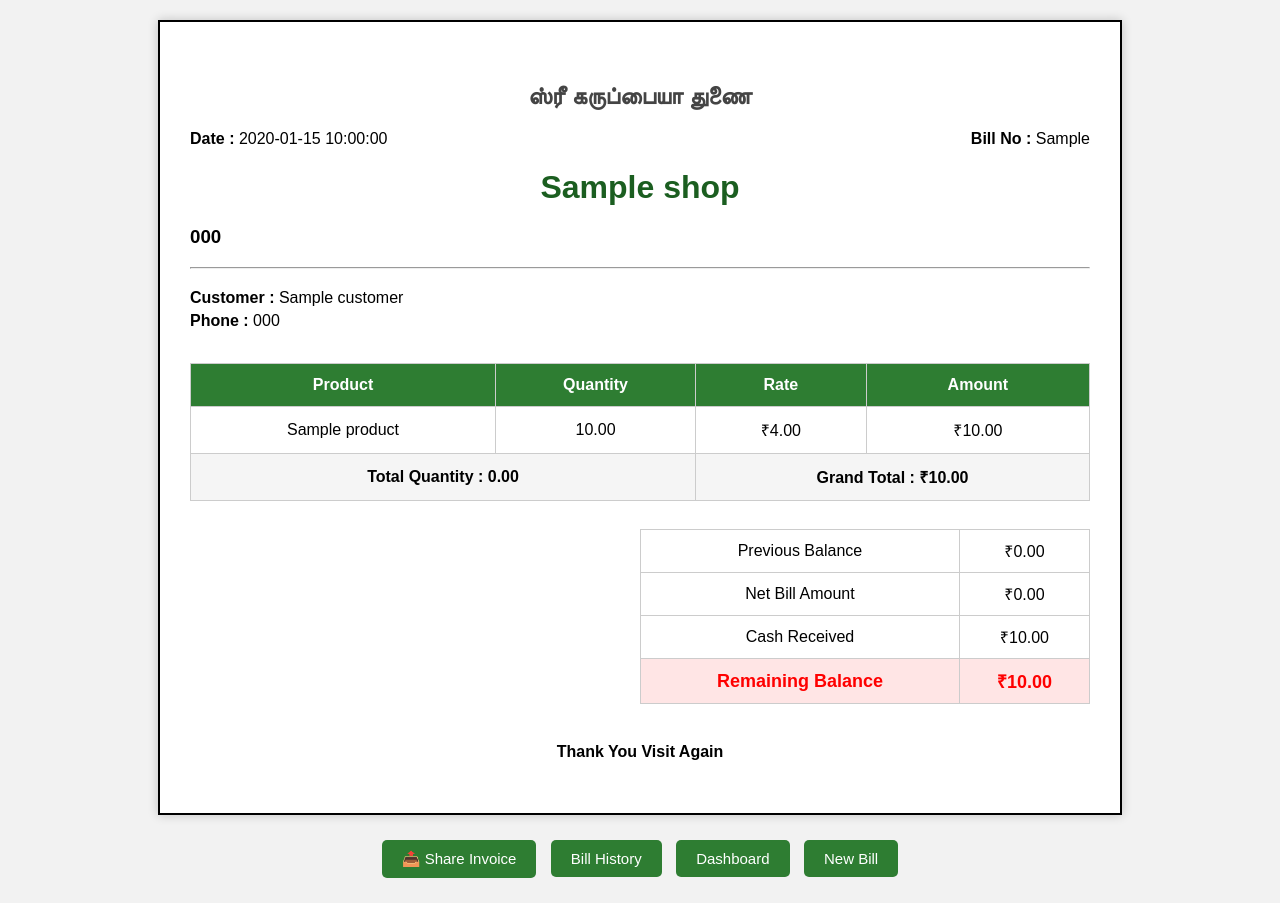
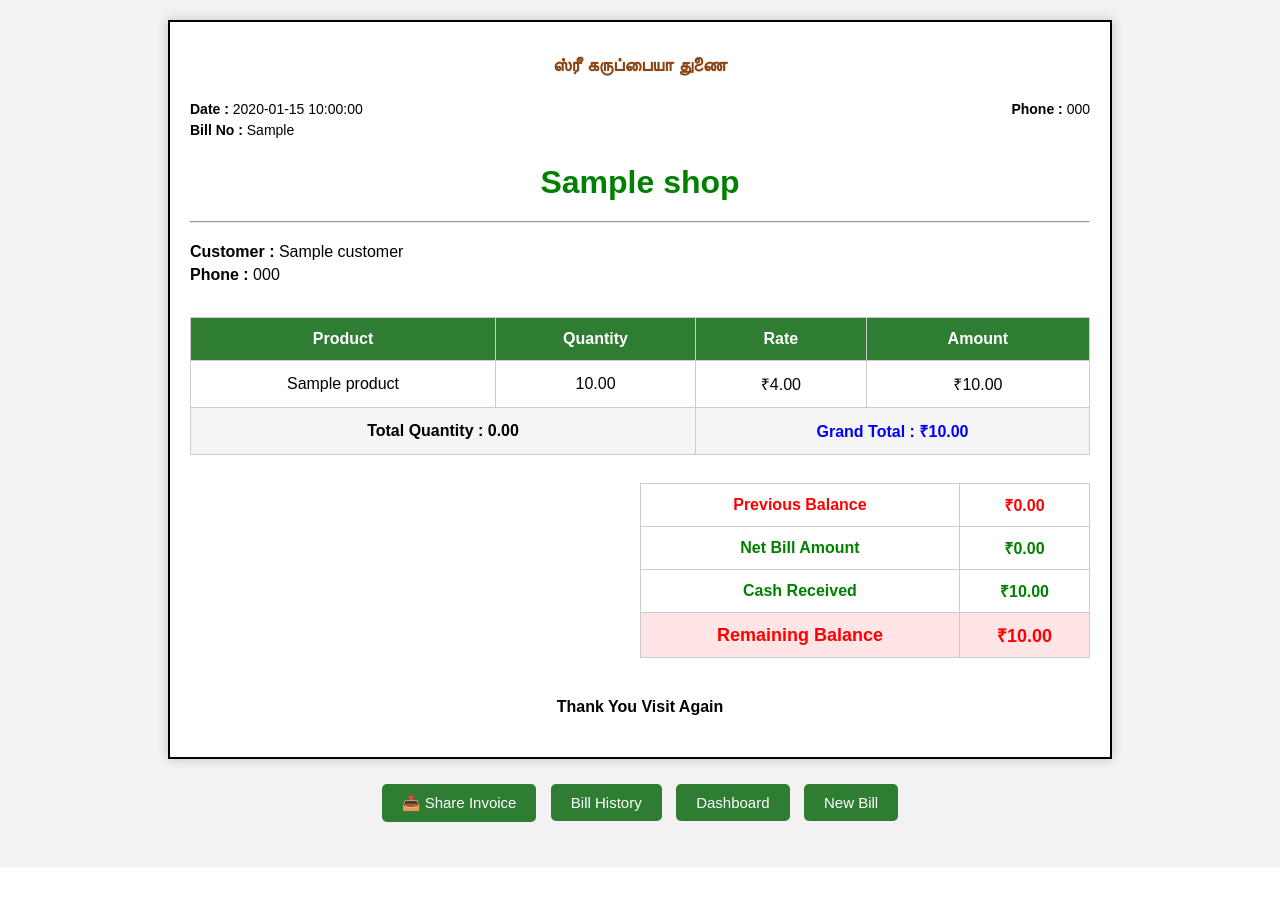
Before and after one commit to kapilraj26/billgenerate, a Flask app: template templates/invoice.html in a window 1280 px wide. After the commit the page ends 867 px from the top, so only its background shows below. Run offline with Flask 3, Linux system fonts and the light colour scheme; the template is opened without the code that fills it: most values are stand-ins (such as "Sample title", 1, 10 or a date in 2020); parts of the project's set-up code (start-up, migrations or seed data) failed here and were passed over.

Commit message:
Update invoice.html

```diff
--- a/templates/invoice.html
+++ b/templates/invoice.html
@@ -3,16 +3,79 @@
 <html lang="en">
 
 <head>
+    <meta charset="UTF-8">
+    <meta name="viewport" content="width=device-width, initial-scale=1.0">
 
-    <meta charset="UTF-8">
-
-    <meta name="viewport"
-          content="width=device-width, initial-scale=1.0">
-
-    <title>{{ title | default('ஸ்ரீ கருப்பையா துணை', true) }}</title>
+    <title>ஸ்ரீ கருப்பையா துணை - Invoice</title>
 
     <link rel="stylesheet"
           href="{{ url_for('static', filename='style.css') }}">
+
+    <style>
+        .bill {
+            background: white;
+            padding: 20px;
+        }
+
+        .top {
+            display: flex;
+            justify-content: space-between;
+            align-items: flex-start;
+            margin-bottom: 15px;
+            font-size: 14px;
+        }
+
+        .top-left p,
+        .top-right p {
+            margin: 5px 0;
+        }
+
+        .top-right {
+            text-align: right;
+        }
+
+        .shop-title {
+            text-align: center;
+            color: #8B4513;
+            margin: 12px 0 20px;
+        }
+
+        .shop-name {
+            text-align: center;
+            color: green;
+        }
+
+        .grand-total {
+            color: blue;
+            font-weight: bold;
+        }
+
+        .green-row td {
+            color: green;
+            font-weight: bold;
+        }
+
+        .red-row td {
+            color: red;
+            font-weight: bold;
+        }
+
+        .balance td {
+            background: #ffe5e5;
+            color: red;
+            font-weight: bold;
+        }
+
+        .summary {
+            width: 50%;
+            margin-left: auto;
+        }
+
+        .buttons {
+            text-align: center;
+            margin: 20px;
+        }
+    </style>
 
 </head>
 
@@ -20,31 +83,44 @@
 
 <div class="bill" id="invoice">
 
-    <!-- Tamil Shop Title -->
+    <!-- Tamil Title -->
 
-    <center>
-        <h2>{{ title | default('ஸ்ரீ கருப்பையா துணை', true) }}</h2>
-    </center>
+    <h3 class="shop-title">
+        ஸ்ரீ கருப்பையா துணை
+    </h3>
 
-    <!-- Header -->
+    <!-- Date, Phone and Bill Number -->
 
     <div class="top">
 
-        <div>
-            <strong>Date :</strong>
-            {{ today }}
+        <div class="top-left">
+
+            <p>
+                <strong>Date :</strong>
+                {{ today }}
+            </p>
+
+            <p>
+                <strong>Bill No :</strong>
+                {{ bill_no }}
+            </p>
+
         </div>
 
-        <div>
-            <strong>Bill No :</strong>
-            {{ bill_no }}
+        <div class="top-right">
+
+            <p>
+                <strong>Phone :</strong>
+                {{ shop_phone }}
+            </p>
+
         </div>
 
     </div>
 
-    <h1>{{ shop }}</h1>
+    <!-- Shop Details -->
 
-    <h3>{{ shop_phone }}</h3>
+    <h1 class="shop-name">{{ shop }}</h1>
 
     <hr>
 
@@ -80,7 +156,6 @@
         {% for item in items %}
 
         <tr>
-
             <td>{{ item.product }}</td>
 
             <td>{{ "%.2f"|format(item.qty) }}</td>
@@ -88,7 +163,6 @@
             <td>₹{{ "%.2f"|format(item.rate) }}</td>
 
             <td>₹{{ "%.2f"|format(item.amount) }}</td>
-
         </tr>
 
         {% endfor %}
@@ -102,7 +176,7 @@
                 </strong>
             </td>
 
-            <td colspan="2">
+            <td colspan="2" class="grand-total">
                 <strong>
                     Grand Total :
                     ₹{{ "%.2f"|format(grand_total) }}
@@ -119,33 +193,24 @@
 
     <table class="summary">
 
-        <tr>
+        <tr class="red-row">
             <td>Previous Balance</td>
             <td>₹{{ "%.2f"|format(pending) }}</td>
         </tr>
 
-        <tr>
+        <tr class="green-row">
             <td>Net Bill Amount</td>
             <td>₹{{ "%.2f"|format(net_bill) }}</td>
         </tr>
 
-        <tr>
+        <tr class="green-row">
             <td>Cash Received</td>
             <td>₹{{ "%.2f"|format(received) }}</td>
         </tr>
 
         <tr class="balance">
-
-            <td>
-                <strong>Remaining Balance</strong>
-            </td>
-
-            <td>
-                <strong>
-                    ₹{{ "%.2f"|format(balance) }}
-                </strong>
-            </td>
-
+            <td>Remaining Balance</td>
+            <td>₹{{ "%.2f"|format(balance) }}</td>
         </tr>
 
     </table>
@@ -158,7 +223,7 @@
 
 </div>
 
-<!-- Buttons outside invoice image -->
+<!-- Buttons -->
 
 <div class="buttons">
 
@@ -180,7 +245,7 @@
 
 </div>
 
-<!-- html2canvas -->
+<!-- Image Sharing -->
 
 <script src="https://cdnjs.cloudflare.com/ajax/libs/html2canvas/1.4.1/html2canvas.min.js"></script>
 
@@ -189,11 +254,6 @@
 async function shareInvoice() {
 
     const invoice = document.getElementById("invoice");
-
-    if (!invoice) {
-        alert("Invoice not found!");
-        return;
-    }
 
     try {
 
@@ -208,7 +268,7 @@ async function shareInvoice() {
         });
 
         if (!blob) {
-            throw new Error("Could not create invoice image.");
+            throw new Error("Image creation failed");
         }
 
         const file = new File(
@@ -236,13 +296,9 @@ async function shareInvoice() {
             link.download = "J45-Invoice.png";
             link.href = URL.createObjectURL(blob);
 
-            document.body.appendChild(link);
             link.click();
-            document.body.removeChild(link);
 
-            setTimeout(() => {
-                URL.revokeObjectURL(link.href);
-            }, 1000);
+            URL.revokeObjectURL(link.href);
 
             alert("Invoice image downloaded.");
 
```
